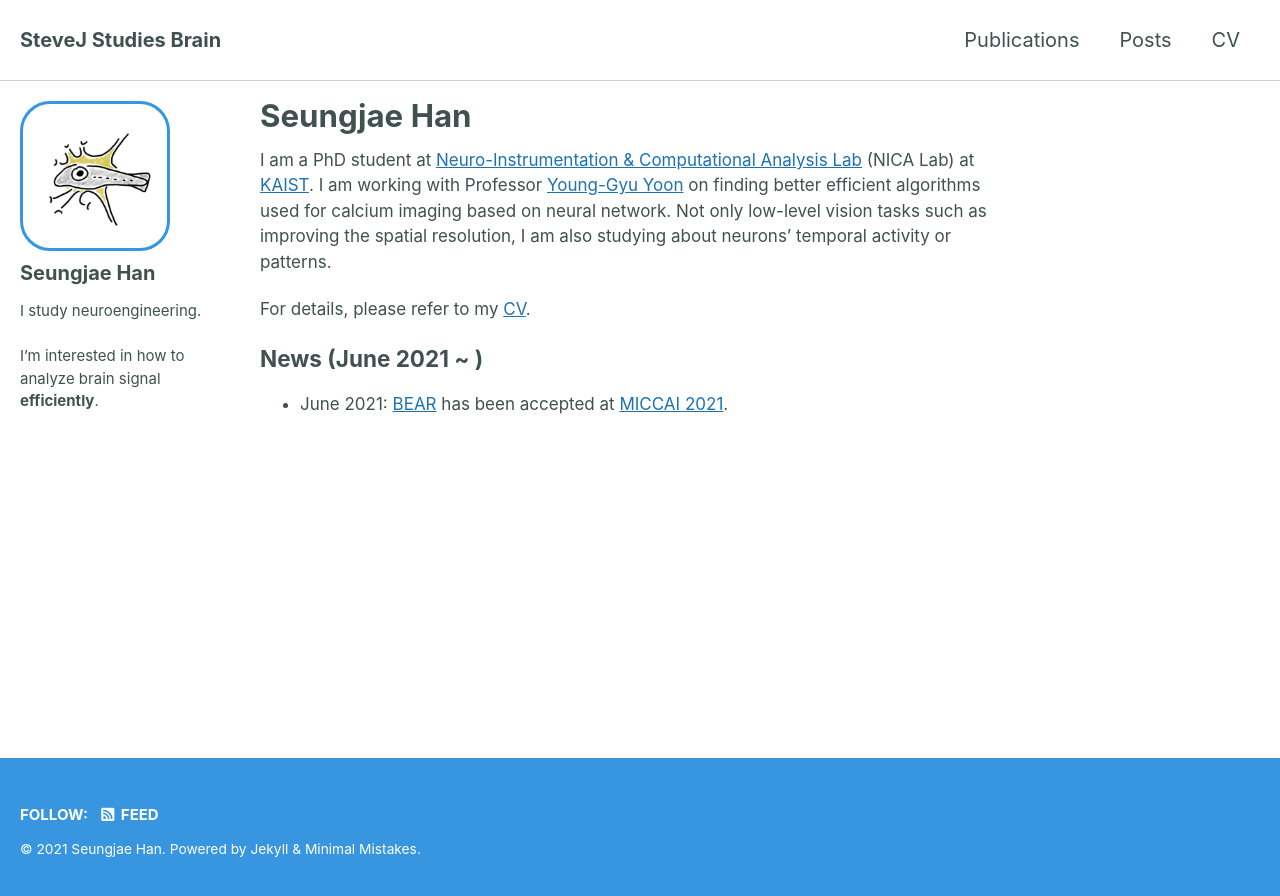
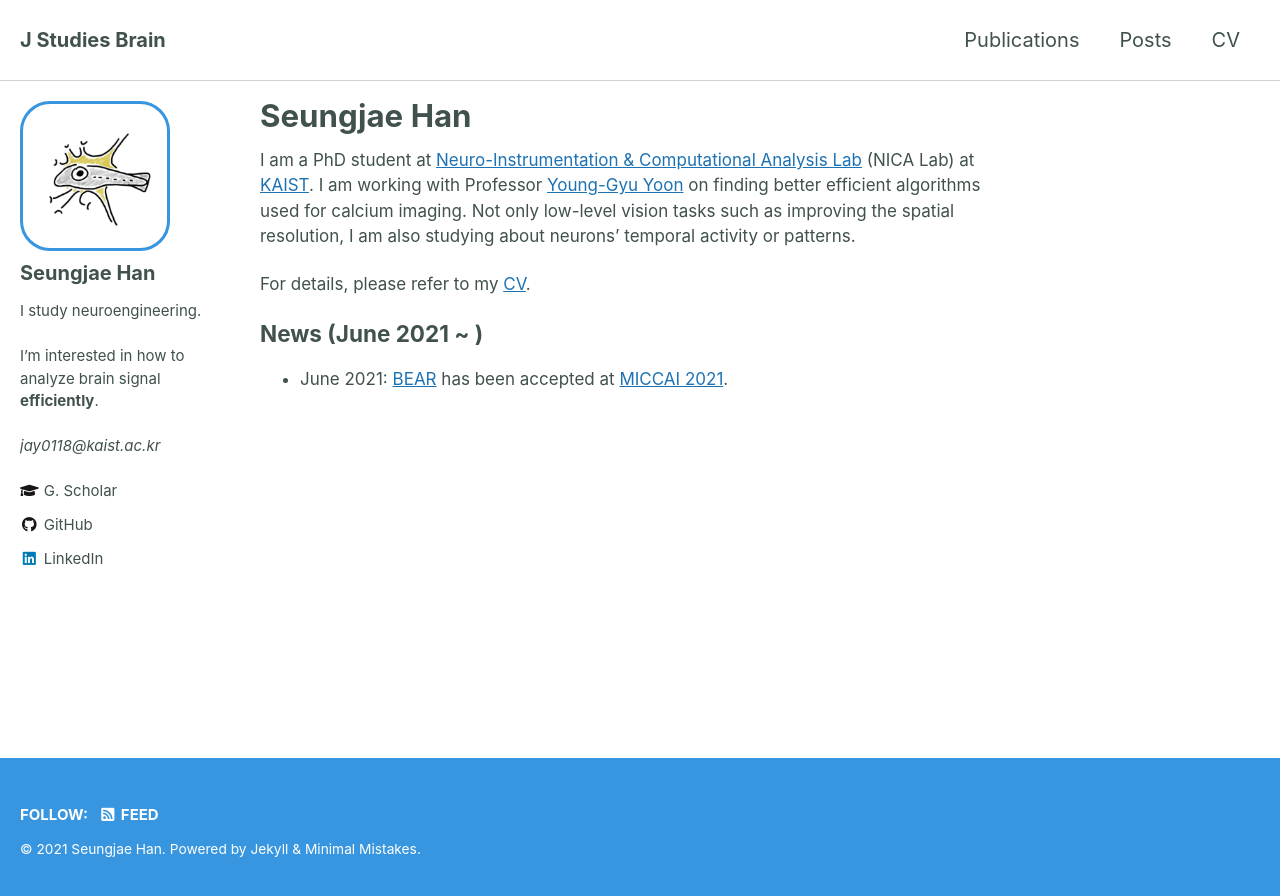
Before and after one commit to SteveJayH/SteveJayH.github.io, a Jekyll site: the page built from _pages/about.md, in a window 1280 px wide. Shown: the top 896 px of the page. Built offline with Jekyll 4.4.1, drawn with Linux system fonts in a browser that asks for light colours; cached includes are drawn as plain includes.

Commit message:
links sidebar

```diff
--- a/_config.yml
+++ b/_config.yml
@@ -16,7 +16,7 @@
 
 # Site Settings
 locale                   : "en-US"
-title                    : "SteveJ Studies Brain"
+title                    : "J Studies Brain"
 title_separator          : "-"
 subtitle                 : # site tagline that appears below site title in masthead
 name                     : "Seungjae Han"
@@ -96,13 +96,13 @@
 author:
   name             : "Seungjae Han"
   avatar           : "/assets/images/avatar.jpg" # path of avatar image, e.g. "/assets/images/bio-photo.jpg"
-  bio              : "I study neuroengineering. <br/><br/> I'm interested in how to analyze brain signal **efficiently**."
+  bio              : "I study neuroengineering. <br/><br/> I'm interested in how to analyze brain signal **efficiently**. <br/><br/> *<jay0118@kaist.ac.kr>*"
   # location         : "Somewhere"
   email            :
   links:
     - label: "Email"
       icon: "fas fa-fw fa-envelope-square"
-      # url: "mailto:your.name@email.com"
+      # url: "jay0118@kaist.ac.kr"
     - label: "Website"
       icon: "fas fa-fw fa-link"
       # url: "https://your-website.com"
@@ -112,9 +112,15 @@
     - label: "Facebook"
       icon: "fab fa-fw fa-facebook-square"
       # url: "https://facebook.com/"
+    - label: "G. Scholar"
+      icon:  "fas fa-fw fa-graduation-cap"
+      url: "https://scholar.google.com/citations?user=7GP2JsYAAAAJ&hl=ko&authuser=1"
     - label: "GitHub"
       icon: "fab fa-fw fa-github"
-      # url: "https://github.com/"
+      url: "https://github.com/SteveJayH"
+    - label: "LinkedIn"
+      icon: "fab fa-fw fa-linkedin"
+      url: "www.linkedin.com/in/seungjaehan"
     - label: "Instagram"
       icon: "fab fa-fw fa-instagram"
       # url: "https://instagram.com/"
--- a/_pages/about.md
+++ b/_pages/about.md
@@ -7,11 +7,11 @@
 ---
 
 I am a PhD student at [Neuro-Instrumentation & Computational Analysis Lab](https://nicalab.com){:target="_blank"} (NICA Lab) at [KAIST](https://www.kaist.ac.kr/en/){:target="_blank"}.
-I am working with Professor [Young-Gyu Yoon](https://www.nicalab.com/people-young-gyu-yoon){:target="_blank"} on finding better efficient algorithms used for calcium imaging based on neural network.
+I am working with Professor [Young-Gyu Yoon](https://www.nicalab.com/people-young-gyu-yoon){:target="_blank"} on finding better efficient algorithms used for calcium imaging.
 Not only low-level vision tasks such as improving the spatial resolution, I am also studying about neurons' temporal activity or patterns.
 
 For details, please refer to my [CV](https://drive.google.com/file/d/17VV5mFyLA4J6c7cwrKEqp-FojlNc-ozJ/view){:target="_blank"}.
 
 ### News (June 2021 ~ )
 
-* June 2021: [BEAR](/publications/){:target="_blank"} has been accepted at [MICCAI 2021](https://www.miccai2021.org/en/){:target="_blank"}.
+* June 2021: [BEAR](/publications/) has been accepted at [MICCAI 2021](https://www.miccai2021.org/en/){:target="_blank"}.
--- a/_sass/minimal-mistakes/_utilities.scss
+++ b/_sass/minimal-mistakes/_utilities.scss
@@ -208,7 +208,7 @@
   .fab,
   .far,
   .fal {
-    color: $text-color;
+    color: $github-color;
   }
 
   .fa-behance,
```
Also changed, not shown: 10 other files.
